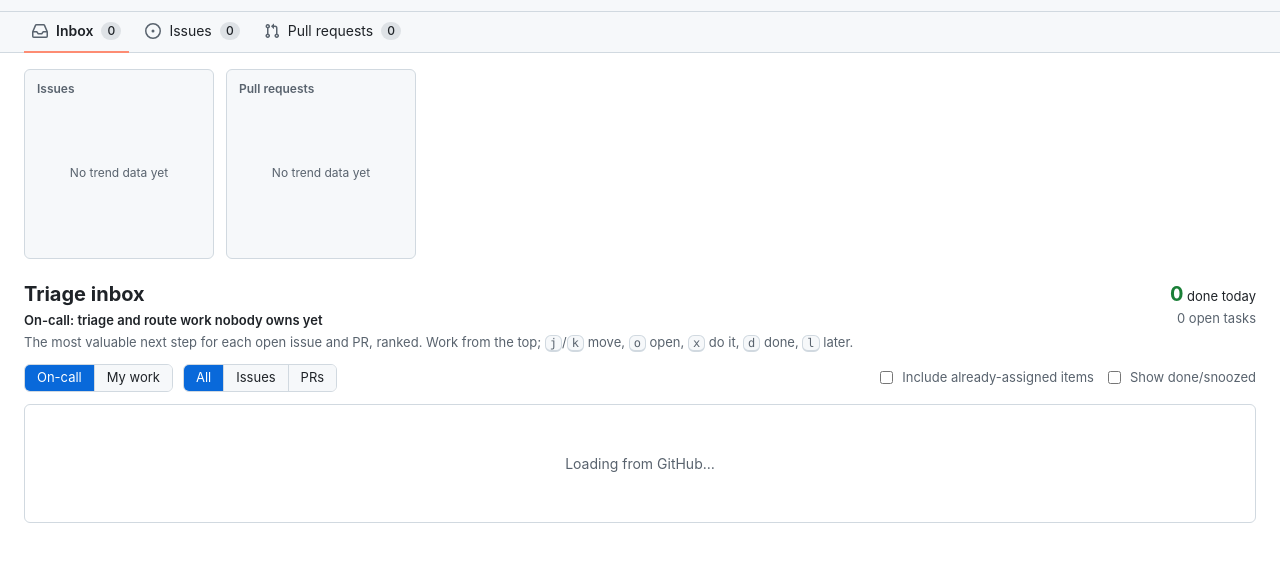
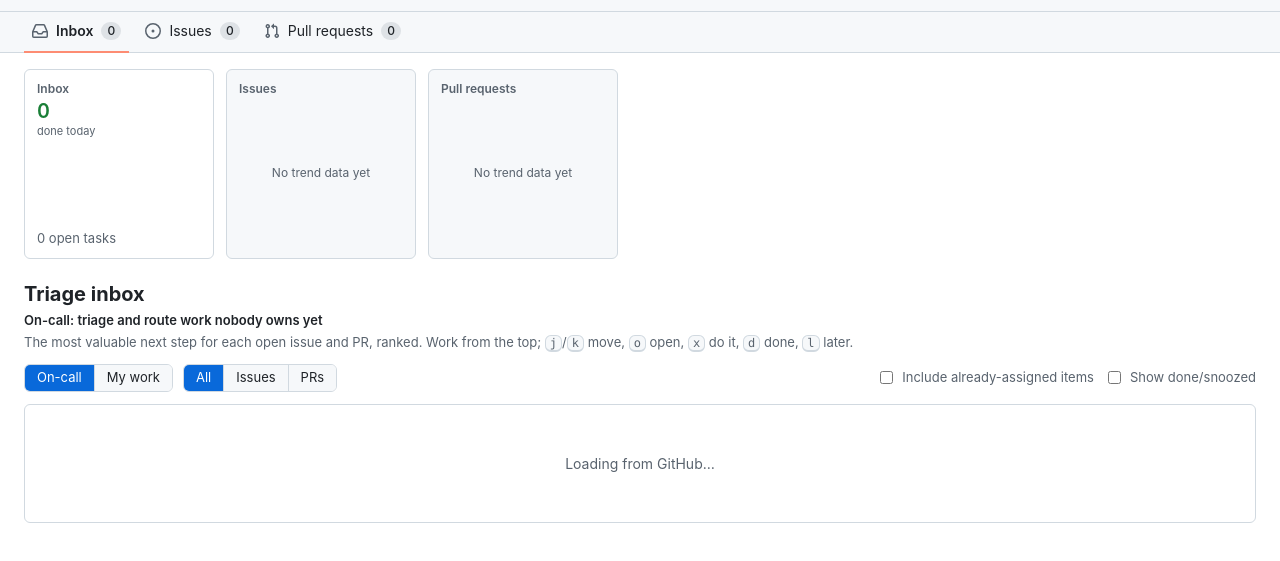
Before and after one commit to chrfalch/on-call-dashboard, a website with bundled scripts: page public/index.html in a window 1280 px wide. Shown: the part 49-610 px from the top of the page. Built offline with nearby package versions, Linux system fonts and the light colour scheme; files whose address does not match are found by name.

Commit message:
inbox: show done today and open tasks as a tile next to the trend tiles

```diff
--- a/public/app.js
+++ b/public/app.js
@@ -961,7 +961,10 @@
   inboxVisible = pool.filter((t) => !filters.inboxKind || t.kind === filters.inboxKind);
   inboxFocus = Math.min(inboxFocus, Math.max(0, inboxVisible.length - 1));
   const doneToday = Number(localStorage.getItem(todayKey()) || 0);
-  $('#inbox-progress').innerHTML = `<strong>${doneToday}</strong> done today<br><span class="muted">${open.length} open tasks</span>`;
+  $('#inbox-progress').innerHTML = `<div class="trend-title">Inbox</div>
+    <div class="trend-net">${doneToday}</div>
+    <div class="trend-caption">done today</div>
+    <p>${open.length} open tasks</p>`;
 
   $('#inbox-list').innerHTML = inboxVisible.length
     ? inboxVisible.slice(0, inboxShown).map((t, idx) => taskHtml(t, idx)).join('')
--- a/public/index.html
+++ b/public/index.html
@@ -39,7 +39,10 @@
   </nav>
 
   <main class="container">
-    <section id="trends" class="trend-tiles" aria-label="Opened and closed this week"></section>
+    <section class="trend-tiles">
+      <div class="trend-tile inbox-progress" id="inbox-progress"></div>
+      <div id="trends" class="trend-tiles-list" aria-label="Opened and closed this week"></div>
+    </section>
 
     <section id="inbox" hidden>
       <div class="inbox-header">
@@ -48,7 +51,6 @@
           <p class="inbox-mode-desc" id="inbox-mode-desc"></p>
           <p class="muted">The most valuable next step for each open issue and PR, ranked. Work from the top; <kbd>j</kbd>/<kbd>k</kbd> move, <kbd>o</kbd> open, <kbd>x</kbd> do it, <kbd>d</kbd> done, <kbd>l</kbd> later.</p>
         </div>
-        <div class="inbox-progress" id="inbox-progress"></div>
       </div>
       <div class="inbox-controls">
         <div class="segmented" id="inbox-mode" title="On-call: unowned triage work. My work: your assigned items and review requests.">
--- a/public/style.css
+++ b/public/style.css
@@ -111,6 +111,7 @@
 
 /* Trend tiles */
 .trend-tiles { display: flex; flex-wrap: wrap; gap: 12px; margin-top: 16px; }
+.trend-tiles-list { display: contents; }
 .trend-tile {
   width: 190px; aspect-ratio: 1; display: flex; flex-direction: column; padding: 10px 12px;
   border: 1px solid var(--border); border-radius: 6px; background: var(--bg); cursor: help;
@@ -292,8 +293,8 @@
 .inbox-header p { margin: 0; font-size: 13px; }
 .inbox-mode-desc { font-weight: 600; margin-bottom: 2px !important; }
 .inbox-controls [hidden] { display: none; }
-.inbox-progress { margin-left: auto; text-align: right; font-size: 13px; white-space: nowrap; }
-.inbox-progress strong { font-size: 20px; color: var(--success); }
+.inbox-progress .trend-net { color: var(--success); }
+.inbox-progress p { margin: auto 0 0; font-size: 13px; color: var(--fg-muted); }
 .inbox-controls { display: flex; flex-wrap: wrap; gap: 10px; align-items: center; margin-bottom: 12px; }
 .segmented { display: inline-flex; border: 1px solid var(--border); border-radius: 6px; overflow: hidden; }
 .segmented button { border: 0; background: var(--btn-bg); color: var(--fg); font: inherit; font-size: 13px; padding: 3px 12px; cursor: pointer; }
```
